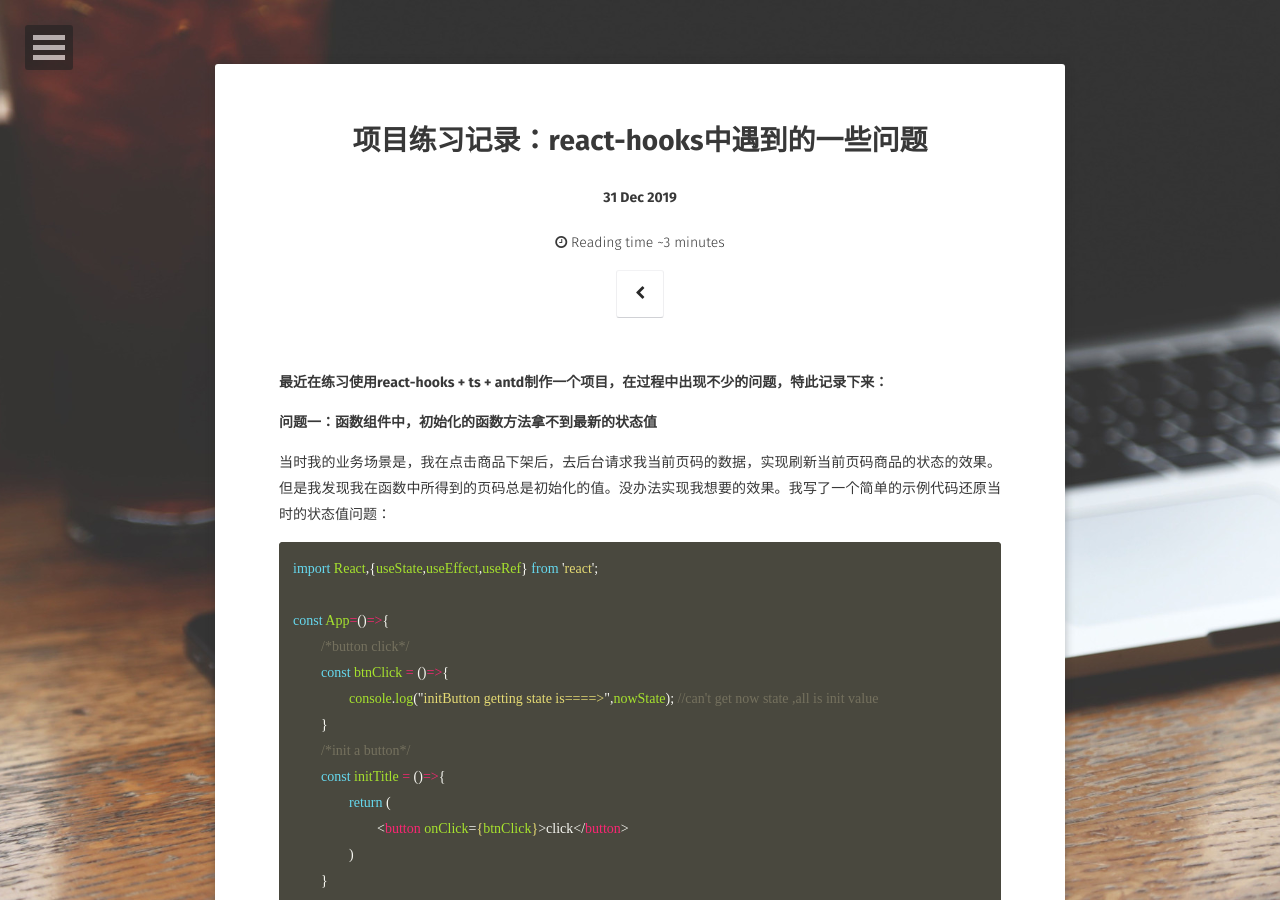
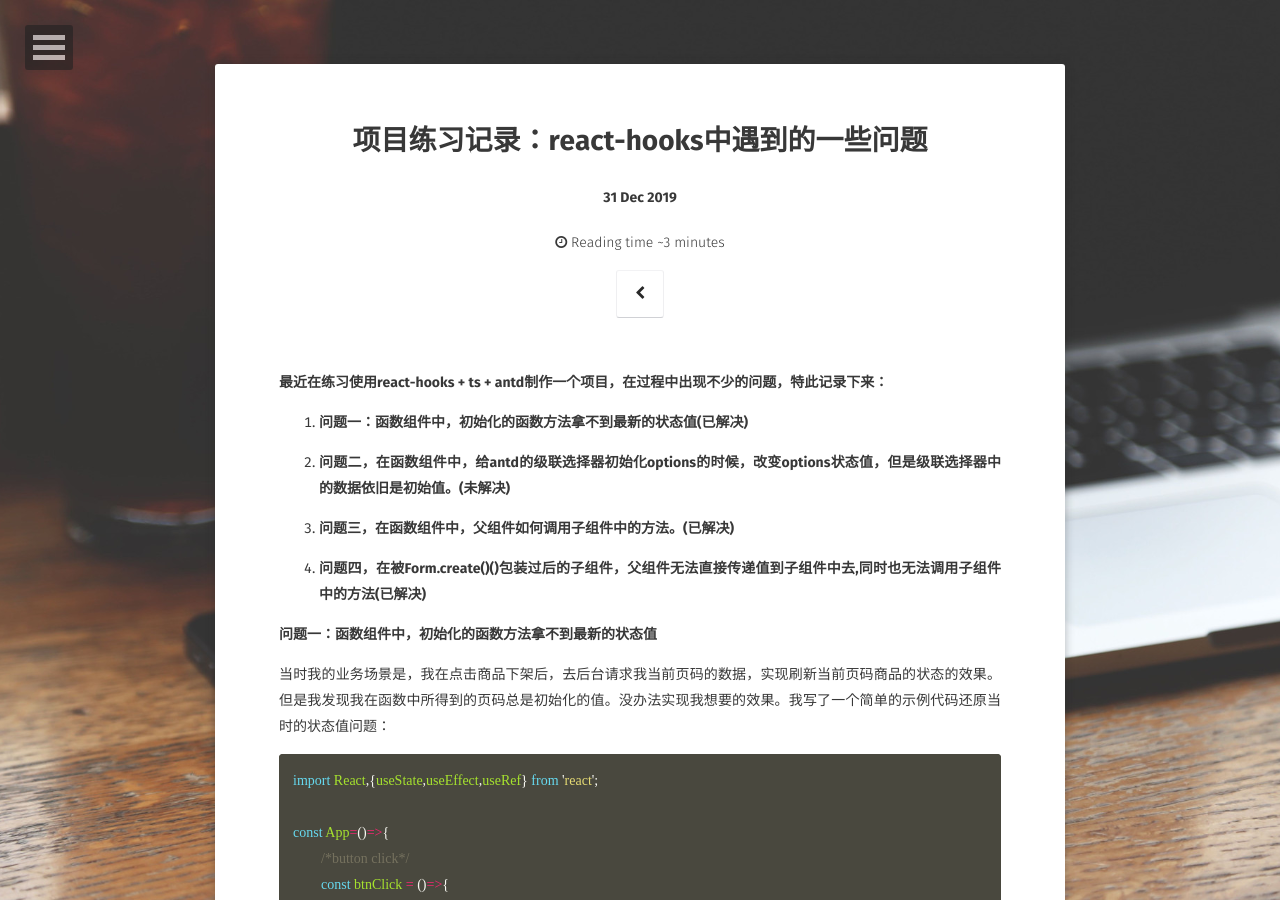
Before and after one commit to thomas-void0/lmxyjy.github.io, a Jekyll site: the page built from _posts/2019-12-31-react-hooks中的一些问题.md, in a window 1280 px wide and 900 px high. Built offline with Jekyll 4.4.1, drawn with Linux system fonts in a browser that asks for light colours; some web fonts are replaced; comment, search, counter and statistics services are not loaded; some of the changed text lies outside the part shown.

Commit message:
增加问题目录

```diff
--- a/_posts/2019-12-31-react-hooks中的一些问题.md
+++ b/_posts/2019-12-31-react-hooks中的一些问题.md
@@ -7,6 +7,14 @@ comments: true
 ---
 
 **最近在练习使用react-hooks + ts + antd制作一个项目，在过程中出现不少的问题，特此记录下来：**
+
+1. **问题一：函数组件中，初始化的函数方法拿不到最新的状态值(已解决)**
+
+2. **问题二，在函数组件中，给antd的级联选择器初始化options的时候，改变options状态值，但是级联选择器中的数据依旧是初始值。(未解决)**
+
+3. **问题三，在函数组件中，父组件如何调用子组件中的方法。(已解决)**
+
+4. **问题四，在被Form.create()()包装过后的子组件，父组件无法直接传递值到子组件中去,同时也无法调用子组件中的方法(已解决)**
 
 **问题一：函数组件中，初始化的函数方法拿不到最新的状态值**
 
@@ -190,7 +198,7 @@ export default Child;
 
 [**这里附上别人对这两个API的详解：**](https://mp.weixin.qq.com/s/7Vuy_zzJnYpBiGBK5ps09A)
 
-**问题三，在被Form.create()()包装过后的子组件，父组件无法直接传递值到子组件中去,同时也无法调用子组件中的方法**
+**问题四，在被Form.create()()包装过后的子组件，父组件无法直接传递值到子组件中去,同时也无法调用子组件中的方法**
 
 我的需求是：调用子组件中的表单方法发送数据。但是这里遇到了一个问题：
 
```
